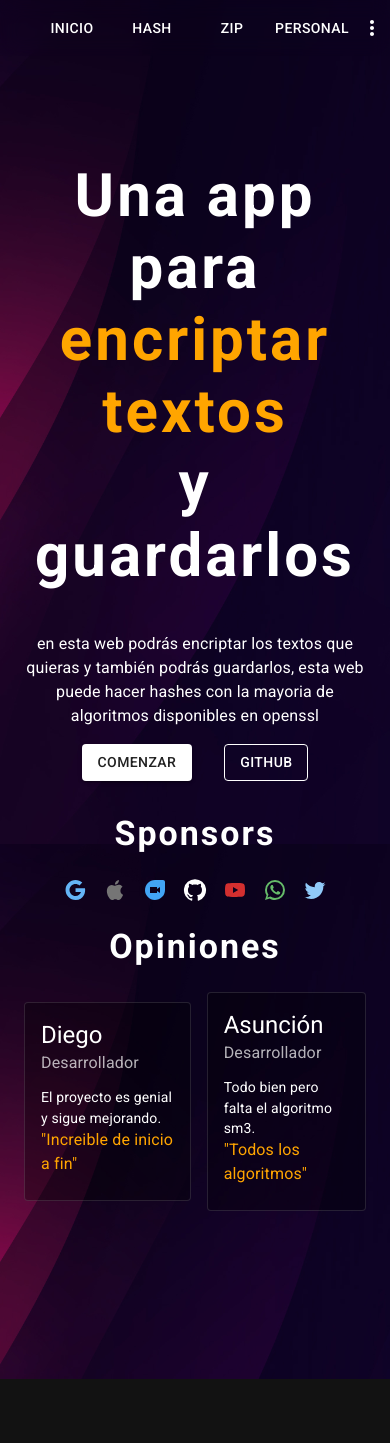
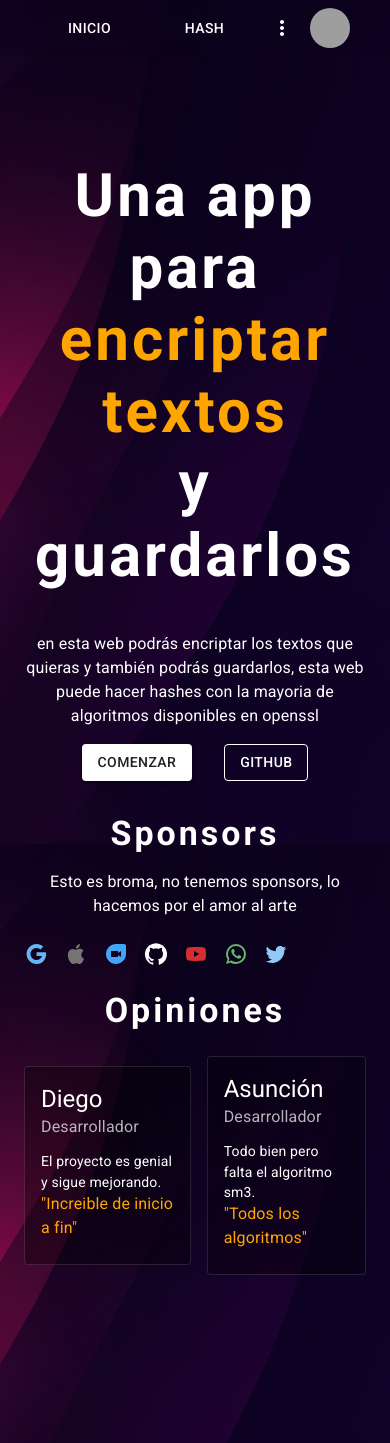
Before and after one commit to DiegoSHS/HIDDENHASH, a Next.js app: page / in a window 390 px wide. Before the commit the page ends 1379 px from the top, so only its background shows below. Built offline with nearby package versions, Linux system fonts and the light colour scheme; grey boxes are pictures that could not be loaded.

Commit message:
Added responsive deign in the navbar (#74) (#75)

```diff
--- a/package.json
+++ b/package.json
@@ -23,7 +23,10 @@
     "react-hot-toast": "^2.4.1"
   },
   "devDependencies": {
+    "autoprefixer": "^10.4.19",
     "eslint": "^8",
-    "eslint-config-next": "13.5.4"
+    "eslint-config-next": "13.5.4",
+    "postcss": "^8.4.39",
+    "tailwindcss": "^3.4.4"
   }
 }
--- /dev/null
+++ b/postcss.config.js
@@ -0,0 +1,6 @@
+module.exports = {
+  plugins: {
+    tailwindcss: {},
+    autoprefixer: {},
+  },
+}
--- a/src/components/dropZone.js
+++ b/src/components/dropZone.js
@@ -1,6 +1,6 @@
 import { sendFile } from "@/requests/requests"
 import { ArrowRightAlt, CloudUpload, FolderZip, Key, Numbers, Pin, RuleFolder, Tag, TextFormat } from "@mui/icons-material"
-import { Avatar, Box, Button, Chip, Divider, FormControlLabel, Slider, Switch, TextareaAutosize, Typography, styled } from "@mui/material"
+import { Avatar, Box, Button, Chip, Divider, FormControlLabel, Slider, Switch, TextField, TextareaAutosize, Typography, styled } from "@mui/material"
 import { useState } from "react"
 import toast from "react-hot-toast"
 
@@ -130,7 +130,7 @@ export const DropZone = () => {
                 <Divider>o</Divider>
                 <FormControlLabel labelPlacement="start" sx={{ mt: 1 }} control={<Switch color="warning" name="sp" checked={custom} onChange={() => { setCustom(!custom) }} />} label='Personalizado' />
                 <Typography>Escribe los carácteres para generar las contraseñas</Typography>
-                <TextareaAutosize maxLength={40} placeholder="Ejemplo: AaBb1234" disabled={!custom} onChange={handleCustom} style={{ margin: 20, backgroundColor: 'transparent', borderRadius: 5 }}></TextareaAutosize>
+                <TextField maxRows={3} minRows={1} maxLength={40} label='Texto personalizado' placeholder="Ejemplo: AaBb1234" disabled={!custom} onChange={handleCustom} style={{ margin: 20, backgroundColor: 'transparent', borderRadius: 5 }}></TextField>
 
             </Box>
             <Button sx={{ m: 1 }} variant="contained" disabled={files.length === 0 || ((!params.dig && !params.lw && !params.up && !params.sp))} onClick={handleUpload}>Desencriptar</Button>
--- a/src/components/topBar.js
+++ b/src/components/topBar.js
@@ -44,6 +44,7 @@ export const TopBarScroll = () => {
                             Hash
                         </Button>
                     </Link>
+                    <div className="sm:flex hidden">
                         <Link href={`/zip`} legacyBehavior passHref>
                             <Button fullWidth sx={{ m: 1 }} color="primary">
                                 zip
@@ -54,6 +55,7 @@ export const TopBarScroll = () => {
                                 Personal
                             </Button>
                         </Link>
+                    </div>
                     <div>
                         <IconButton
                             aria-label="account of current user"
@@ -79,6 +81,18 @@ export const TopBarScroll = () => {
                             open={Boolean(anchorEl)}
                             onClose={handleClose}
                         >
+                            <div className="sm:hidden flex flex-col">
+                                <Link href={`/hash/personal`} legacyBehavior passHref>
+                                    <MenuItem>
+                                        Personal
+                                    </MenuItem>
+                                </Link>
+                                <Link href={`/zip`} legacyBehavior passHref>
+                                    <MenuItem>
+                                        Desencriptar zip
+                                    </MenuItem>
+                                </Link>
+                            </div>
                             <Link href={`/contact`} legacyBehavior passHref>
                                 <MenuItem>
                                     Contacto
--- a/src/pages/_app.js
+++ b/src/pages/_app.js
@@ -3,6 +3,7 @@ import '@fontsource/roboto/300.css'
 import '@fontsource/roboto/400.css'
 import '@fontsource/roboto/500.css'
 import '@fontsource/roboto/700.css'
+import '@/styles/globals.css'
 import { SessionProvider } from "next-auth/react"
 
 export default function App({ Component, pageProps: { session, ...pageProps } }) {
--- a/src/pages/about.js
+++ b/src/pages/about.js
@@ -1,15 +1,18 @@
-import { Avatar, Box, Button, Typography } from "@mui/material";
+import { Avatar, Box, Button, Container, Typography } from "@mui/material";
 import Link from "next/link";
 
 export default function About() {
     return (
+        <Container>
             <Box sx={{ my: 10 }} alignItems={'center'} display={'flex'} flexDirection={'column'} alignContent={'center'}>
-            <Typography variant="h2" fontWeight={600} align="center" letterSpacing={3}>
+                <div className="flex gap-2 sm:flex sm:flex-col">
+                    <Typography variant="h2" className="text-4xl sm:text-6xl" fontWeight={600} align="center" letterSpacing={3}>
                         Acerca de
                     </Typography>
-            <Typography variant="h2" fontWeight={600} align="center" letterSpacing={3} color={'Orange'}>
+                    <Typography variant="h2" className="text-4xl sm:text-6xl" fontWeight={600} align="center" letterSpacing={3} color={'Orange'}>
                         nosotros
                     </Typography>
+                </div>
                 <Typography align="center" textAlign={'initial'} sx={{ mt: 5 }}>
                     Esta es un web creada como una demostración del funcionamiento de los algoritmos hash disponibles en el paquete openssl, el proyecto es open source y se puede encontrar en alojado en github, para el despliegue se utilizó el servicio de render deploy y para base de datos mongodb atlas
                 </Typography>
@@ -25,11 +28,9 @@ export default function About() {
                         </Button>
                     </Link>
                 </Box>
-
-            <Typography variant="h2" fontWeight={600} align="center" letterSpacing={3}>
+                <Typography className="text-4xl sm:text-6xl" fontWeight={600} align="center" letterSpacing={3}>
                     Colaboradores
                 </Typography>
-
                 <Typography align="center" textAlign={'initial'}>
                     Personas que han colaborado en este proyecto
                 </Typography>
@@ -50,5 +51,6 @@ export default function About() {
                     </Box>
                 </Box>
             </Box>
+        </Container>
     )
 }
--- a/src/pages/contact.js
+++ b/src/pages/contact.js
@@ -1,10 +1,12 @@
-import { Avatar, Box, Button, Typography } from "@mui/material";
+import { Avatar, Box, Button, Container, Typography } from "@mui/material";
 import Link from "next/link";
 
 export default function About() {
     return (
+        <Container>
+
             <Box sx={{ my: 10 }} alignItems={'center'} display={'flex'} flexDirection={'column'} alignContent={'center'}>
-            <Typography variant="h2" fontWeight={600} align="center" letterSpacing={3}>
+                <Typography variant="h2" className='text-4xl sm:text-6xl' fontWeight={600} align="center" letterSpacing={3}>
                     Como encontrarnos
                 </Typography>
                 <Typography align="center" textAlign={'initial'} sx={{ mt: 5 }}>
@@ -29,5 +31,6 @@ export default function About() {
                     </Box>
                 </Box>
             </Box>
+        </Container>
     )
 }
--- a/src/pages/hash/personal.js
+++ b/src/pages/hash/personal.js
@@ -6,11 +6,11 @@ export default function Personal() {
     const { memory: { user: { email } } } = StoredContext()
     return (
         <Box sx={{ my: 10 }} alignItems={'center'} display={'flex'} flexDirection={'column'} alignContent={'center'}>
-            <Typography variant="h2" fontWeight={600} align="center" letterSpacing={3}>
+            <Typography variant="h2" className='text-4xl sm:text-6xl' fontWeight={600} align="center" letterSpacing={3}>
                 Tu información en un solo lugar
             </Typography>
             <Typography align="center" sx={{ mt: 5 }}>
-                em la bóveda puedes guardar información que solo podrá ser accedida mediante una contraseña
+                En la bóveda puedes guardar información que solo podrá ser accedida mediante una contraseña
             </Typography>
             <Box>
                 <Link href={`/hash/${email}/locker`} passHref legacyBehavior>
--- a/src/pages/index.js
+++ b/src/pages/index.js
@@ -6,15 +6,15 @@ import Link from "next/link"
 export default function Home() {
   return (
     <Box sx={{ my: 10 }} alignItems={'center'} display={'flex'} flexDirection={'column'} alignContent={'center'}>
-      <Typography variant="h2" fontWeight={600} align="center" letterSpacing={3}>
+      <Typography variant="h2" className='text-4xl sm:text-6xl' fontWeight={600} align="center" letterSpacing={3}>
         Una app para
       </Typography>
       <Box display={'flex'}>
-        <Typography variant="h2" fontWeight={600} align="center" letterSpacing={3} color={'Orange'}>
+        <Typography variant="h2" className='text-4xl sm:text-6xl' fontWeight={600} align="center" letterSpacing={3} color={'Orange'}>
           encriptar textos
         </Typography>
       </Box>
-      <Typography variant="h2" fontWeight={600} align="center" letterSpacing={3}>y guardarlos</Typography>
+      <Typography variant="h2" className='text-4xl sm:text-6xl' fontWeight={600} align="center" letterSpacing={3}>y guardarlos</Typography>
       <Typography align="center" sx={{ mt: 5 }}>
         en esta web podrás encriptar los textos que quieras y también podrás guardarlos, esta web puede hacer hashes con la mayoria de algoritmos disponibles en openssl
       </Typography>
@@ -31,8 +31,11 @@ export default function Home() {
         </Link>
       </Box>
       <Box>
-        <Typography variant='h4' fontWeight={600} align='center' letterSpacing={2} sx={{ my: 2 }}>
+        <Typography variant='h4' fontWeight={600} align='center' letterSpacing={3} sx={{ my: 2 }}>
           Sponsors
+        </Typography>
+        <Typography align='center' sx={{ my: 2 }}>
+          Esto es broma, no tenemos sponsors, lo hacemos por el amor al arte
         </Typography>
         <Box alignItems={'center'} display={'flex'} alignContent={'center'}>
           <Link legacyBehavior href={'https://google.com/'} passHref>
@@ -73,7 +76,7 @@ export default function Home() {
         </Box>
       </Box>
       <Box>
-        <Typography variant='h4' fontWeight={600} align='center' letterSpacing={2} sx={{ my: 2 }}>
+        <Typography variant='h4' fontWeight={600} align='center' letterSpacing={3} sx={{ my: 2 }}>
           Opiniones
         </Typography>
         <Box display={'flex'} flexDirection={'row'} alignContent={'center'} alignItems={'center'}>
--- /dev/null
+++ b/src/styles/globals.css
@@ -0,0 +1,3 @@
+@tailwind base;
+@tailwind components;
+@tailwind utilities;
--- /dev/null
+++ b/tailwind.config.js
@@ -0,0 +1,10 @@
+/** @type {import('tailwindcss').Config} */
+module.exports = {
+  content: [
+    "./src/**/*.{js,ts,jsx,tsx,mdx}",
+  ],
+  theme: {
+    extend: {},
+  },
+  plugins: [],
+}
```
Also changed, not shown: 1 other file (tests, documents, lock files or other folders). Lines whose indentation alone changed are shown as unchanged.
